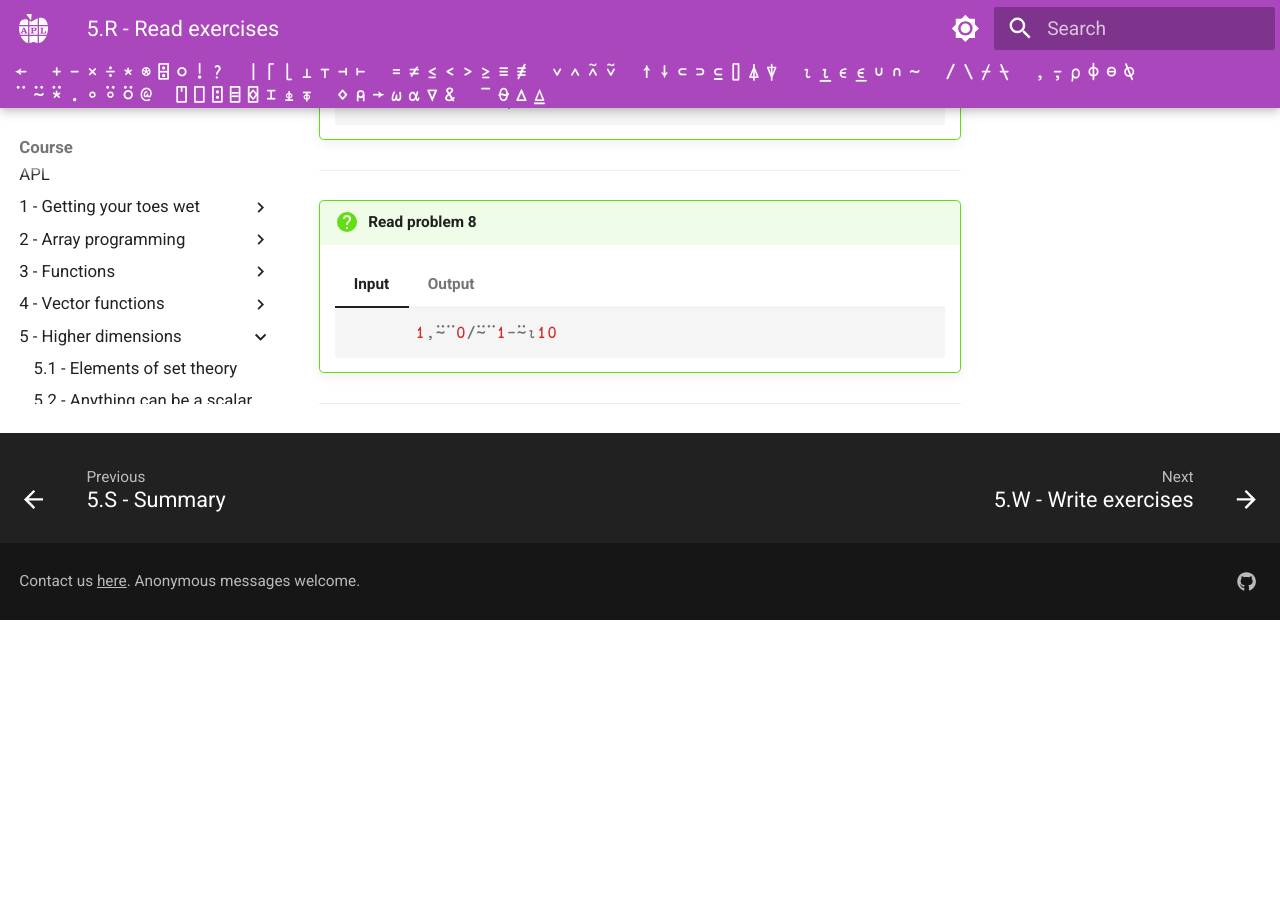
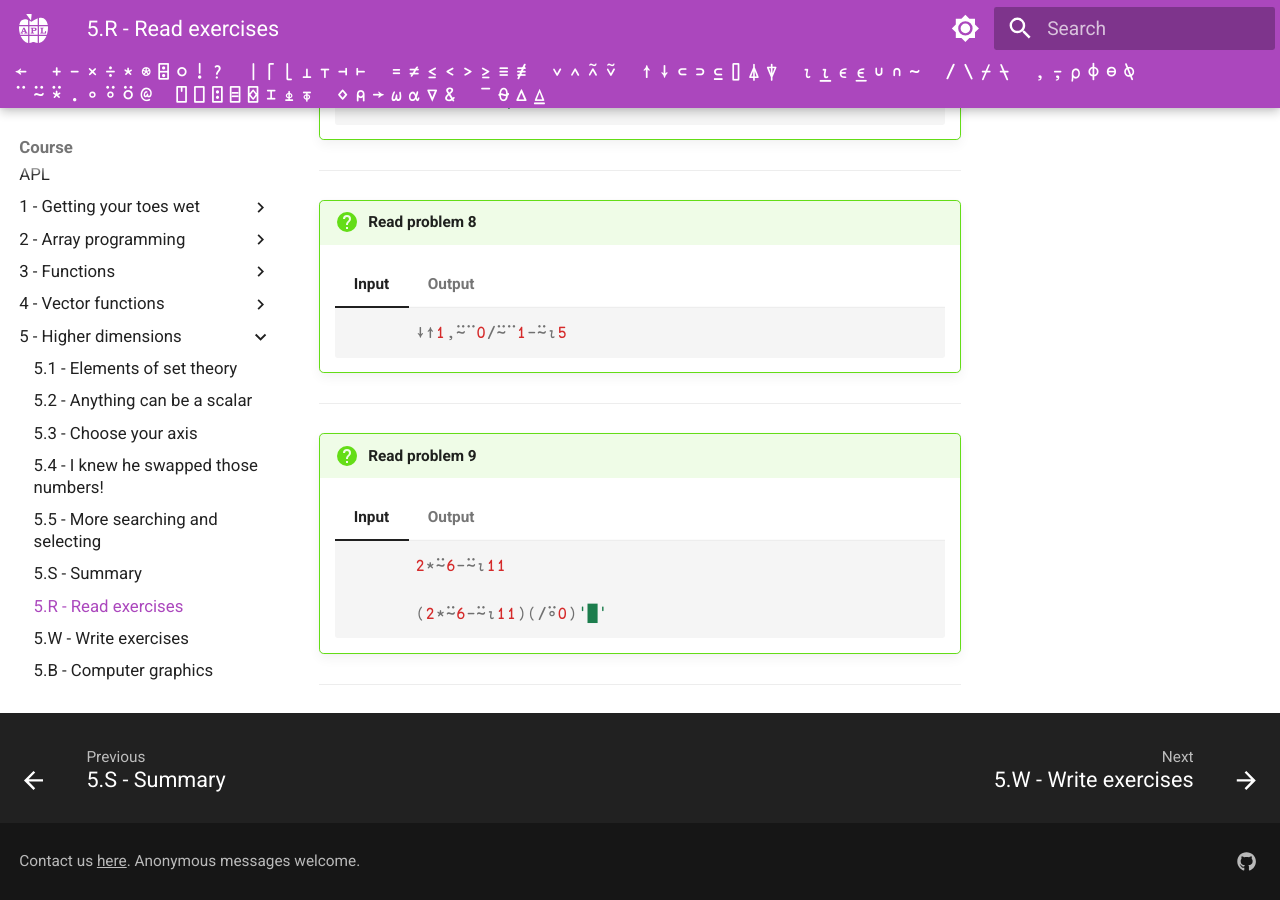
Before and after one commit to APLMOOC/APLMOOC, an MkDocs documentation site: the page built from docs/course/ch5/read.md, in a window 1280 px wide and 900 px high, scrolled down 2671 px. Built offline with MkDocs 1.6.1 and Material for MkDocs 9.7.7, drawn with Linux system fonts in a browser that asks for light colours; some web fonts are replaced; a script that is not in the unit is left out; before the commit the page ends 3291 px from its top, so only the background shows below that.

Commit message:
Add Chapter 5 Read problem 9

````diff
--- a/docs/course/ch5/read.md
+++ b/docs/course/ch5/read.md
@@ -215,18 +215,51 @@ The exercises are not checked or graded: use them to check your knowledge!
 
 
         ```apl
-              1,⍨¨0/⍨¨1-⍨⍳10
+              ↓↑1,⍨¨0/⍨¨1-⍨⍳5
         ```
 
     === "Output"
 
         ```apl
-              1,⍨¨0/⍨¨1-⍨⍳10
-        ┌─┬───┬─────┬───────┬─────────┬───────────┬─────────────┬───────────────┬─────────────────┬───────────────────┐
-        │1│0 1│0 0 1│0 0 0 1│0 0 0 0 1│0 0 0 0 0 1│0 0 0 0 0 0 1│0 0 0 0 0 0 0 1│0 0 0 0 0 0 0 0 1│0 0 0 0 0 0 0 0 0 1│
-        └─┴───┴─────┴───────┴─────────┴───────────┴─────────────┴───────────────┴─────────────────┴───────────────────┘
+              ↓↑1,⍨¨0/⍨¨1-⍨⍳5
+        ┌─────────┬─────────┬─────────┬─────────┬─────────┐
+        │1 0 0 0 0│0 1 0 0 0│0 0 1 0 0│0 0 0 1 0│0 0 0 0 1│
+        └─────────┴─────────┴─────────┴─────────┴─────────┘
         ```
 
-        Without the commute operator, this would be ((((⍳10)-1)/¨0),¨1)
+        Without the commute operator, this would be ↓↑((((⍳5)-1)/¨0),¨1)
 
 ---
+
+
+!!! question "Read problem 9"
+
+    === "Input"
+
+
+        ```apl
+              2*⍨6-⍨⍳11
+
+              (2*⍨6-⍨⍳11)(/⍤0)'█'
+        ```
+
+    === "Output"
+
+        ```apl
+              2*⍨6-⍨⍳11
+        25 16 9 4 1 0 1 4 9 16 25
+              (2*⍨6-⍨⍳11)(/⍤0)'█'
+        █████████████████████████
+        ████████████████
+        █████████
+        ████
+        █
+
+        █
+        ████
+        █████████
+        ████████████████
+        █████████████████████████
+        ```
+
+---
````
